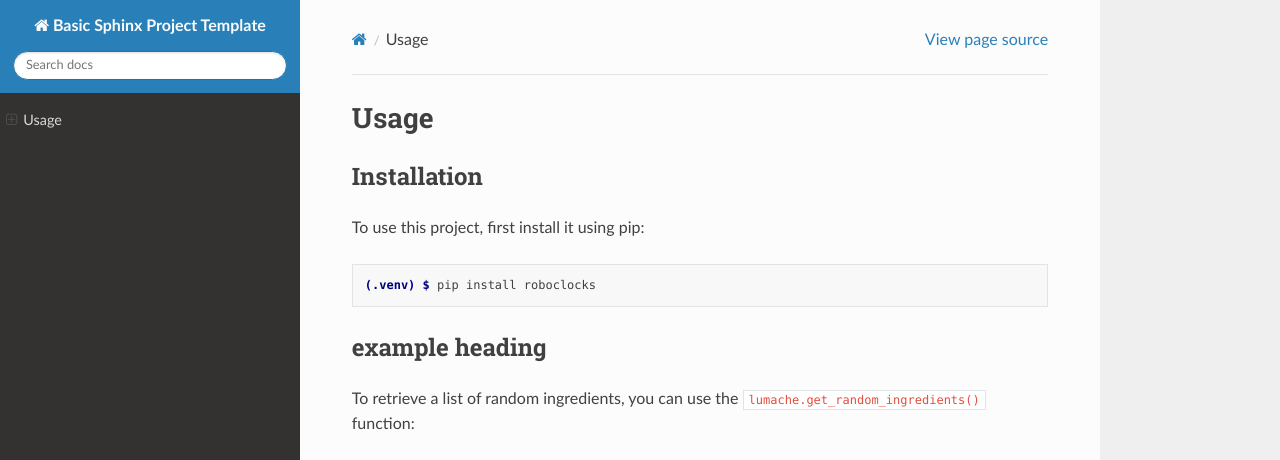
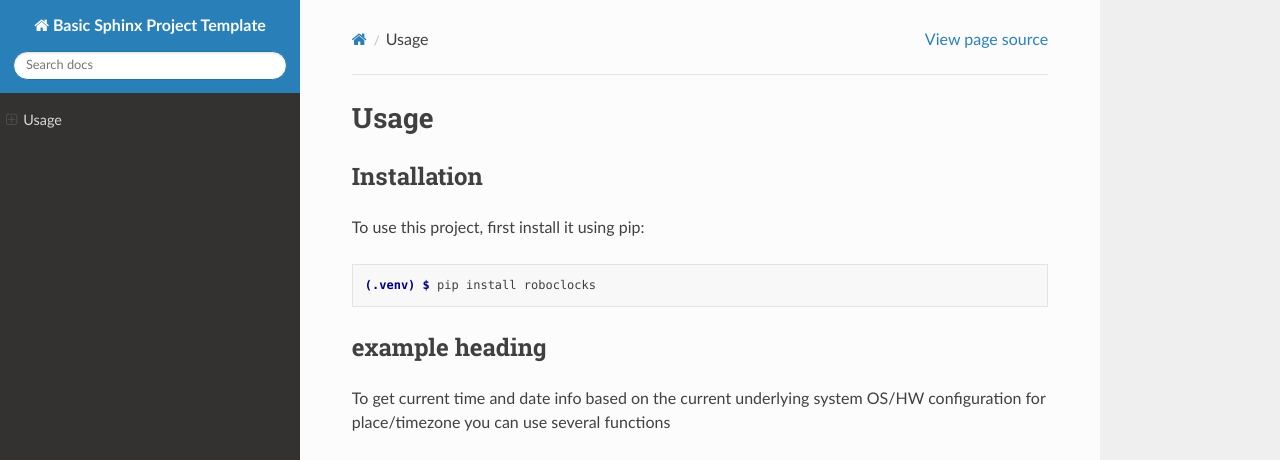
Before and after one commit to mkner/robo-pid, a Sphinx documentation site: the page built from docs/usage.rst, in a window 1280 px wide and 1323 px high. Shown: the top 460 px of the window. Built offline with Sphinx 7.4.7 and the Read the Docs theme 2.0.0, drawn with Linux system fonts in a browser that asks for light colours; some of the changed text lies outside the part shown; grey boxes are pictures that could not be loaded.

Commit message:
Update usage.rst

```diff
--- a/docs/usage.rst
+++ b/docs/usage.rst
@@ -15,10 +15,18 @@
 example heading
 ----------------
 
-To retrieve a list of random ingredients,
+To get current time and date info based on the current underlying
+system OS/HW configuration for place/timezone you can use several
+functions
+
+For example: basic numeric date/time data
+
 you can use the ``lumache.get_random_ingredients()`` function:
 
-.. autofunction:: class.function
+.. autofunction:: SysClock.now()
+.. autofunction:: SysClock.today()
+.. autofunction:: SysClock.date()
+
 
  :py:func:`object.function`does something
 
```
